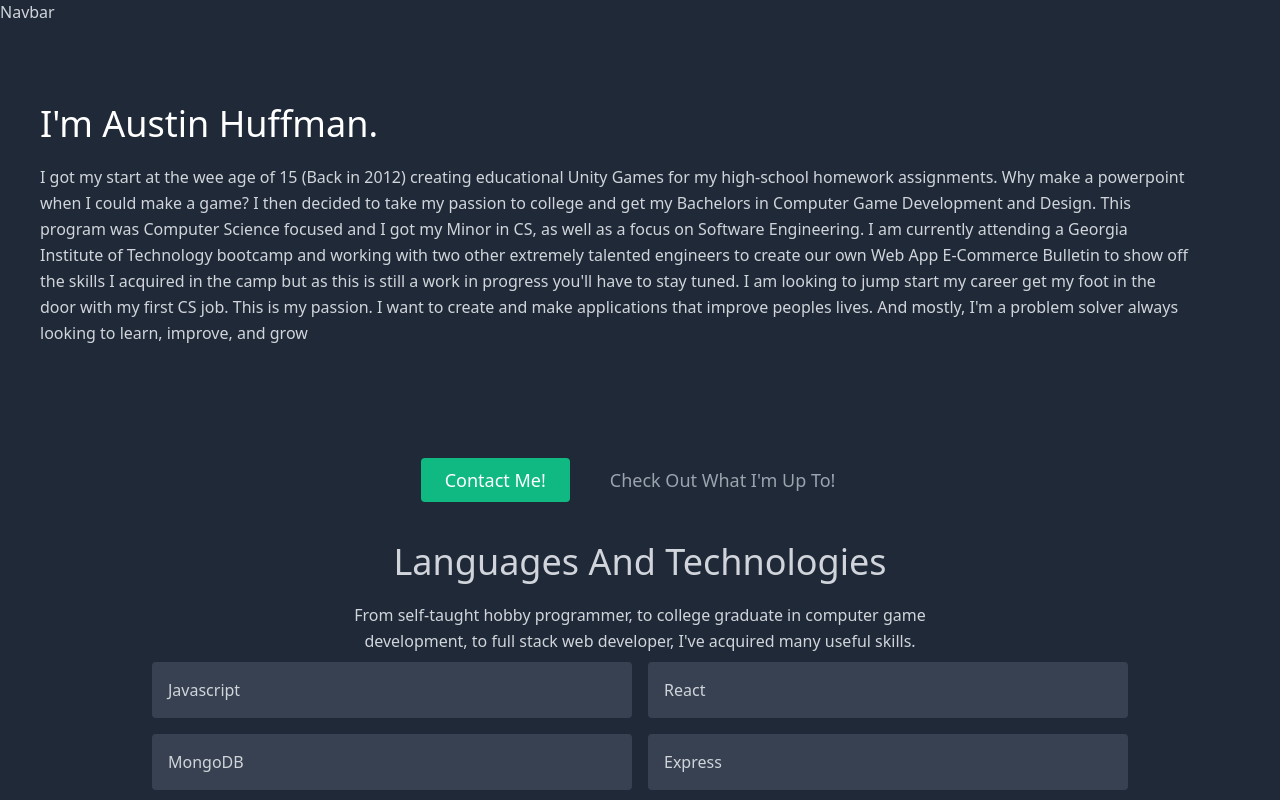
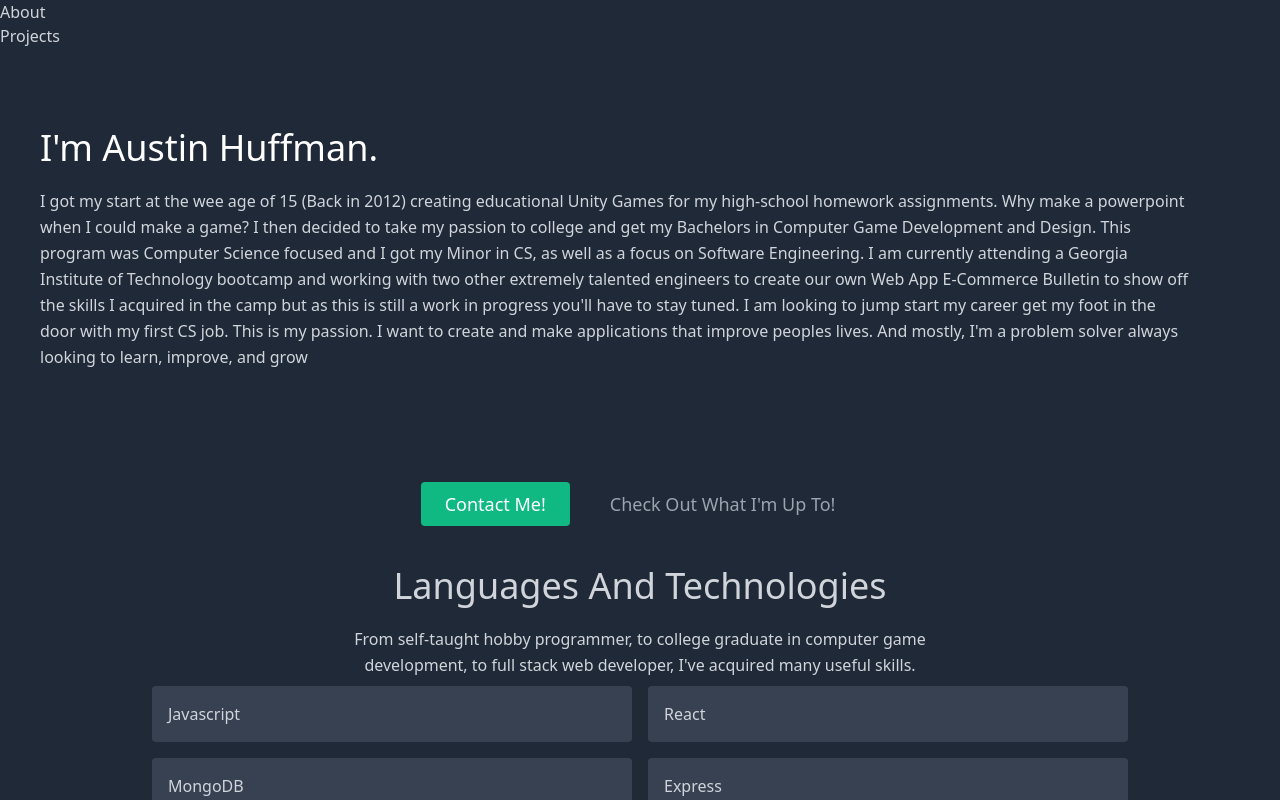
Before and after one commit to ahuffma2/react-portfolio, a React (Create React App) app: page / in a window 1280 px wide. Shown: the top 800 px of the page. Built offline with nearby package versions, Linux system fonts and the light colour scheme.

Commit message:
Added changing pages and a navbar

```diff
--- a/src/App.js
+++ b/src/App.js
@@ -1,23 +1,19 @@
 import React from 'react';
-import logo from './logo.svg';
 import './App.css';
 
-import Nav from './components/Nav';
-import About from './components/About-Me';
-import Contact from './components/Contact-Me';
-import Projects from './components/Projects';
-import Skills from './components/Skills';
+// import Nav from './components/Nav';
+ import Contact from './components/Contact-Me';
+ import Skills from './components/Skills';
+import Portfolio from './components/Portfolio';
 
 
 
 const App = () => {
   return(
     <main  className="text-gray-300 bg-gray-800 body-font">
-      <Nav />
-      <About />
+      <Portfolio />
       <Skills />
-      <Projects />
-      <Contact/>
+      <Contact />
     </main>
   )
 }
--- a/src/components/Nav.js
+++ b/src/components/Nav.js
@@ -1,7 +1,31 @@
 import React from 'react';
 
-export default function Nav() {
+export default function Nav({currentPage, handlePageChange}) {
     return(
-        <div>Navbar</div>
-    )
+    <ul className="nav">
+        <li className="nav-item">
+          <a
+            href="#about"
+            onClick={() => handlePageChange('About')}
+            // This is a conditional (ternary) operator that checks to see if the current page is "Home"
+            // If it is, we set the current page to 'nav-link-active', otherwise we set it to 'nav-link'
+            className={currentPage === 'About' ? 'nav-link active' : 'nav-link'}
+          >
+            About
+          </a>
+        </li>
+
+        <li className="nav-item">
+          <a
+            href="#projects"
+            onClick={() => handlePageChange('Projects')}
+            // This is a conditional (ternary) operator that checks to see if the current page is "Home"
+            // If it is, we set the current page to 'nav-link-active', otherwise we set it to 'nav-link'
+            className={currentPage === 'Projects' ? 'nav-link active' : 'nav-link'}
+          >
+            Projects
+          </a>
+        </li>
+    </ul>
+    );
 }
--- /dev/null
+++ b/src/components/Portfolio.js
@@ -0,0 +1,33 @@
+import Nav from './Nav';
+import About from './pages/About-Me';
+import Projects from './pages/Projects';
+// import Skills from './components/Skills';
+// import Contact from './components/Contact-Me';
+
+
+import React, { useState } from 'react';
+
+export default function Portfolio() {
+    const[currentPage, setCurrentPage] = useState('About');
+
+    const renderPage= () => {
+            if(currentPage === 'About') {
+                return <About />;
+            }
+            if(currentPage === 'Projects'){
+                return <Projects />;
+            }
+
+    };
+
+    const handlePageChange = (page) => setCurrentPage(page);
+
+    return(
+        <div>
+            {/* We are passing the currentPage from state and the function to update it */}
+                <Nav currentPage={currentPage} handlePageChange={handlePageChange} />
+            {/* Here we are calling the renderPage method which will return a component  */}
+                {renderPage()}
+        </div>
+    )
+}
--- a/src/components/About-Me.js
+++ b/src/components/pages/About-Me.js
@@ -18,7 +18,6 @@ export default function About() {
             </div>
         </div>
 
-
         <div className="flex justify-center">
             <a
               href="#contact"
--- a/src/components/Projects.js
+++ b/src/components/pages/Projects.js
@@ -1,5 +1,5 @@
 import React from 'react';
-import { projects } from "../info.js";
+import { projects } from "../../info.js";
 
 function Projects() {
     return(
```
